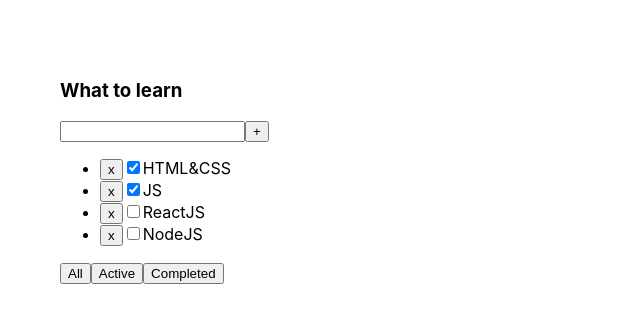
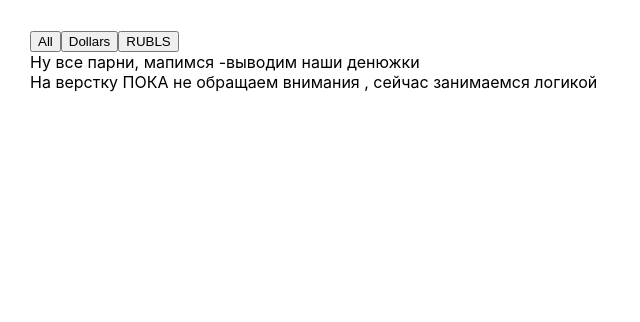
Before and after one commit to AndreyZaytsev90/New-td, a React (Create React App) app in the folder new-td/: page / in a window 1280 px wide. Shown: the top 322 px of the page, without its empty margins (0-640 px from the left). Built offline with nearby package versions, Linux system fonts and the light colour scheme.

Commit message:
Dop lesson

```diff
--- a/new-td/src/App.tsx
+++ b/new-td/src/App.tsx
@@ -1,49 +1,58 @@
 import React, {useState} from 'react';
 import './App.css';
-import {TasksPropsType, Todolist} from "./Todolist";
+import {Country} from "./Country";
 
-export type FilterType = 'all' | 'active' | 'completed'
+export type BanknotsType = 'Dollars' | 'RUBLS' | 'All'
+export type MoneyType = {
+    banknotes: BanknotsType
+    value: number
+    number: string
+}
 
+let defaultMoney: Array<MoneyType> = [
+    {banknotes: 'Dollars', value: 100, number: ' a1234567890'},
+    {banknotes: 'Dollars', value: 50, number: ' z1234567890'},
+    {banknotes: 'RUBLS', value: 100, number: ' w1234567890'},
+    {banknotes: 'Dollars', value: 100, number: ' e1234567890'},
+    {banknotes: 'Dollars', value: 50, number: ' c1234567890'},
+    {banknotes: 'RUBLS', value: 100, number: ' r1234567890'},
+    {banknotes: 'Dollars', value: 50, number: ' x1234567890'},
+    {banknotes: 'RUBLS', value: 50, number: ' v1234567890'},
+]
+
+// типизируем на входе и выходе
+export const moneyFilter = (money: Array<MoneyType>, filter: BanknotsType): MoneyType[] => {
+    console.log('moneyFilter')
+    debugger
+    //если пришел filter со значением 'All', то возвращаем все банкноты
+    if (filter === 'Dollars') {
+        return money.filter(m => m.banknotes === 'Dollars')
+    }
+    if (filter === 'RUBLS') {
+        return money.filter(m => m.banknotes === 'RUBLS')
+    }
+    else {
+        return money
+    }
+}
 
 function App() {
 
-    const title = "What to learn"
+    const [money, setMoney] = useState<Array<MoneyType>>(defaultMoney)
+    const [filterValue, setFilterValue] = useState<BanknotsType>('All')
 
-    const [tasks, setTasks] = useState<Array<TasksPropsType>>([
-        {id: 1, title: "HTML&CSS", isDone: true},
-        {id: 2, title: "JS", isDone: true},
-        {id: 3, title: "ReactJS", isDone: false},
-        {id: 4, title: "NodeJS", isDone: false},
-    ])
-
-    const removeTask = (taskID: number) => {
-        setTasks(tasks.filter(t => t.id !== taskID))
-    }
-
-    // let [filter, setFilter] = useState<FilterType>('all')
-    //
-    // const filterTask = (buttonName: FilterType) => {
-    //     setFilter(buttonName)
-    // }
-    //
-    // let filteredTasks = tasks
-    // if (filter === 'active') {
-    //     filteredTasks = tasks.filter(task => !task.isDone)
-    // }
-    // if (filter === 'completed') {
-    //     filteredTasks = tasks.filter(task => task.isDone)
-    // }
-
+    const filteredMoney = moneyFilter(money, filterValue)
     return (
-        <div className='App'>
-            <Todolist
-                title={title}
-                tasks={tasks}
-                removeTask={removeTask}
-                //filterTask={filterTask}
+        <div className="App">
+            <Country
+                data={filteredMoney}   //отрисовать будем деньги после фильтрации
+                setFilterValue={setFilterValue}  //useState передаем? Так можно было?!
             />
         </div>
-    )
+    );
 }
 
-export default App
+// Итого: в этой компоненте у нас мозги. А вот отрисовка где-то глубже. Погружаемся в Country
+
+
+export default App;
--- /dev/null
+++ b/new-td/src/City.tsx
@@ -0,0 +1,41 @@
+import React from 'react';
+import {CurrentBankomat} from "./CurrentBankomat";
+import {MoneyType} from "./App";
+
+type CityPropsType = {
+    data: any //встречаем денюжки
+}
+
+export const City = (props: CityPropsType) => {
+
+    // пока это пропускам
+    // const mappedMoney = props.data.map((el: MoneyType, index) => (
+    //     <CurrentBankomat
+    //         key={index}
+    //         money={el}
+    //     />
+    // ))
+
+
+    return (
+        <div>
+            <div>Ну все парни, мапимся -выводим наши денюжки</div>
+            <div>На верстку ПОКА не обращаем внимания , сейчас занимаемся логикой</div>
+            {/*<div>{mappedMoney}</div>*/}
+        </div>
+    );
+};
+//1
+// Вроде все норм, но нужно причесать код. Давайте создадим const mappedMoney = props.data.map(el=>el...)
+// Т.е. нам нужно вынести map из вертски, оставив в верстке только mappedMoney
+
+//2
+// Отлично, но теперь давайте совсем все сделаем по красоте. Вынесем верстку в отдельную компоненту и ее замапим!
+// Ну и наконец давайте версточку натянем, для этого будем использовать StyledComponents
+// yarn add styled-components
+// yarn add @types/styled-components
+
+//3
+// Вроде все норм, ну точнее почти норм- дублирование-это грех. Хотелось бы от него избавиться.
+// И StyledComponents нам в этом отлично поможет, ведь он может принимать пропсы!
+// Как это сделать в документашке
--- /dev/null
+++ b/new-td/src/Country.tsx
@@ -0,0 +1,35 @@
+import React from 'react';
+import {City} from "./City";
+import {BanknotsType, MoneyType} from "./App";
+
+type CountryPropsType = {
+    data: MoneyType[]
+    setFilterValue: (filterValue: BanknotsType) => void // давайте подумаем, setFilter -это грузчик, у которого всегда в руках товар
+  }
+
+export const Country = (props: CountryPropsType) => {
+    const setAll = () => {
+        // засетаем 'All'
+        props.setFilterValue('All')
+
+    }
+
+    const setDollars = () => {
+        // засетаем 'Dollars'
+        props.setFilterValue('Dollars')
+    }
+
+    const setRUBLS = () => {
+        // засетаем 'RUBLS'
+        props.setFilterValue('RUBLS')
+    }
+
+    return (
+        <div>
+            <button onClick={setAll}>All</button>
+            <button onClick={setDollars}>Dollars</button>
+            <button onClick={setRUBLS}>RUBLS</button>
+            <City data={"передаем денежки в город"}/>
+        </div>
+    );
+};
--- /dev/null
+++ b/new-td/src/CurrentBankomat.tsx
@@ -0,0 +1,14 @@
+import React from 'react';
+import {MoneyType} from "./App";
+
+type CurrentBankomatPropsType = {
+    money: MoneyType
+}
+export const CurrentBankomat = (props:CurrentBankomatPropsType) => {
+
+    return (
+        <div>
+            {props.money.banknotes}
+        </div>
+    );
+};
--- a/new-td/src/Todolist.tsx
+++ /dev/null
@@ -1,60 +0,0 @@
-import React, {useState} from 'react';
-import {FilterType} from "./App";
-
-export type TodolistPropsType = {
-    title: string
-    tasks: Array<TasksPropsType>
-    removeTask: (taskID: number) => void
-    //filterTask: (buttonName: FilterType) => void
-}
-
-export type TasksPropsType = {
-    id: number
-    title: string
-    isDone: boolean
-}
-
-export const Todolist = (props: TodolistPropsType) => {
-
-    let [filter, setFilter] = useState<FilterType>('all')
-
-    const filterTask = (buttonName: FilterType) => {
-        setFilter(buttonName)
-    }
-
-    let filteredTasks = props.tasks
-    if (filter === 'active') {
-        filteredTasks = props.tasks.filter(task => !task.isDone)
-    }
-    if (filter === 'completed') {
-        filteredTasks = props.tasks.filter(task => task.isDone)
-    }
-
-    return (
-        <div className="App">
-            <div>
-                <h3>{props.title}</h3>
-                <div>
-                    <input/>
-                    <button>+</button>
-                </div>
-                <ul>
-                    {filteredTasks.map((el) =>
-                        <li key={el.id}>
-                            <button onClick={() =>
-                                props.removeTask(el.id)}>x
-                            </button>
-                            <input type="checkbox" checked={el.isDone}/>
-                            <span>{el.title}</span>
-                        </li>)
-                    }
-                </ul>
-                <div>
-                    <button onClick={() => filterTask('all')}>All</button>
-                    <button onClick={() => filterTask('active')}>Active</button>
-                    <button onClick={() => filterTask('completed')}>Completed</button>
-                </div>
-            </div>
-        </div>
-    );
-};
```
Also changed, not shown: new-td/src/reportWebVitals.ts (added, +15 -0 lines).
